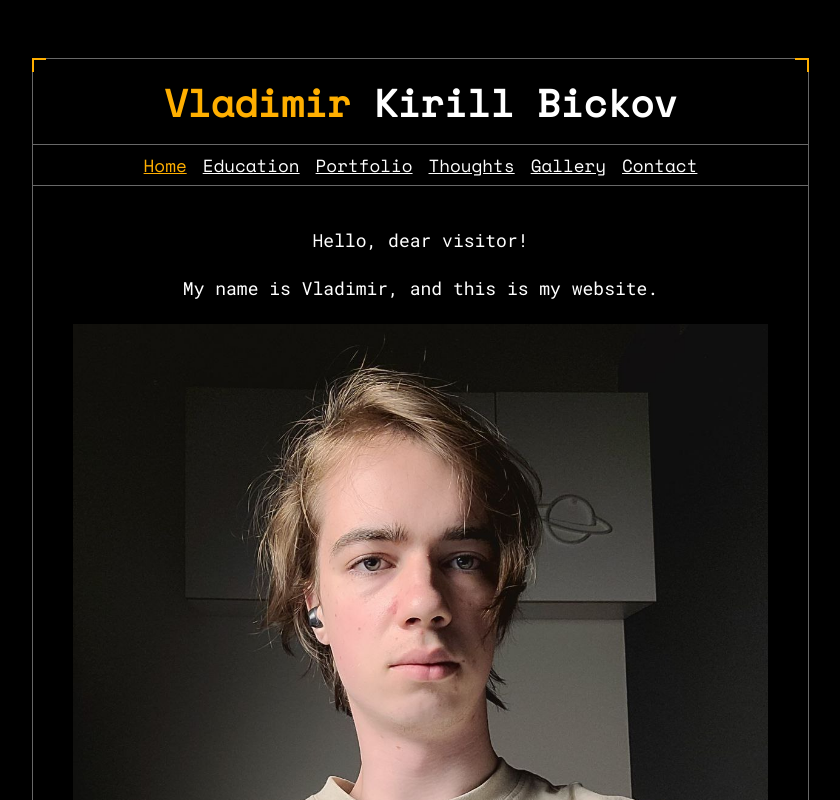
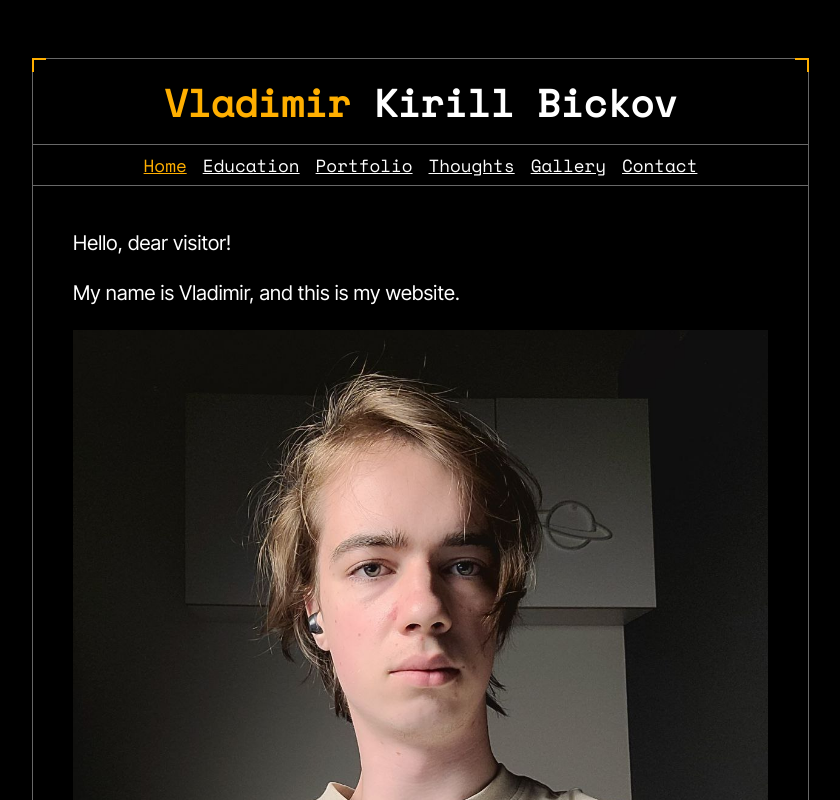
Before and after one commit to nevolodia/nevolodia.github.io, a React (Vite) app: page / in a window 1280 px wide. Shown: the top 800 px of the page, without its empty margins (212-1052 px from the left). Built offline with nearby package versions, Linux system fonts and the light colour scheme.

Commit message:
some updates

```diff
--- a/index.html
+++ b/index.html
@@ -41,27 +41,20 @@
 		--------------------------------------------------------------------
 		-->
 
-		<!-- Preload the critical self-hosted woff2 (the CLS fix). Roboto Mono 400
-		     is the body face; Space Mono 400 covers the headline / nav. Fetched at
-		     highest priority so the real face lands before/at first paint; paired
-		     with metric-matched fallbacks below so the swap causes no layout
-		     shift. crossorigin is required for font preloads. -->
-		<link rel="preload" as="font" type="font/woff2" crossorigin href="/fonts/roboto-mono-latin-400-normal.woff2" />
+		<!-- Preload the critical self-hosted fonts: Inter Tight 400 for body
+		     text and Space Mono 400 for the headline / nav.
+		     crossorigin is required for font preloads. -->
+		<link rel="preload" as="font" type="font/woff2" crossorigin href="/fonts/inter-tight-latin-400-normal.woff2" />
 		<link rel="preload" as="font" type="font/woff2" crossorigin href="/fonts/space-mono-latin-400-normal.woff2" />
 
-		<!-- Critical @font-face declared inline (served verbatim, not bundled by
-		     webpack) so it parses together with the preload at the top of the
-		     head. Each real face pairs with a metric-matched "* Fallback" face
-		     whose ascent/descent/line-gap/size-adjust are derived from the woff2
-		     metrics; the fallback's line box equals the real face's, so the
-		     font-display:swap from fallback -> real produces NO layout shift. -->
+		<!-- Critical @font-face declarations parse alongside the preloads. -->
 		<style>
 			@font-face {
-				font-family: 'Roboto Mono';
+				font-family: 'Inter Tight';
 				font-style: normal;
 				font-weight: 400;
 				font-display: swap;
-				src: url('/fonts/roboto-mono-latin-400-normal.woff2') format('woff2');
+				src: url('/fonts/inter-tight-latin-400-normal.woff2') format('woff2');
 			}
 			@font-face {
 				font-family: 'Space Mono';
@@ -74,14 +67,6 @@
 			/* Metric-matched fallbacks (zero-reflow swap). ascent-override =
 			   ascent/unitsPerEm, descent-override = |descent|/unitsPerEm,
 			   size-adjust = real-advance-em / system-mono-advance-em. */
-			@font-face {
-				font-family: 'Roboto Mono Fallback';
-				src: local('DejaVu Sans Mono'), local('Menlo'), local('Consolas'), local('Courier New');
-				ascent-override: 104.79%;
-				descent-override: 27.10%;
-				line-gap-override: 0%;
-				size-adjust: 100%;
-			}
 			@font-face {
 				font-family: 'Space Mono Fallback';
 				src: local('DejaVu Sans Mono'), local('Menlo'), local('Consolas'), local('Courier New');
--- a/src/css/index.css
+++ b/src/css/index.css
@@ -22,11 +22,17 @@ body {
 /* Typography */
 
 p {
-	font-family: 'Roboto Mono', 'Roboto Mono Fallback', monospace, 'Courier New';
+	font-family: 'Inter Tight', Arial, sans-serif;
+	letter-spacing: 0.01em;
 }
 
 h2, a {
 	font-family: 'Space Mono', 'Space Mono Fallback', monospace, 'Courier New';
+}
+
+.main a {
+	font-family: inherit;
+	font-size: inherit;
 }
 
 h2 {
@@ -34,8 +40,14 @@ h2 {
 	margin: 1.5rem 0;
 }
 
-p, a {
+.main, p, a {
 	font-size: 1.125rem;
+}
+
+@media (min-width: 1050px) {
+	.main, p {
+		font-size: 1.267rem;
+	}
 }
 
 @media (max-width: 777px) {
@@ -43,7 +55,7 @@ p, a {
 		font-size: 1.5rem;
 	}
 
-	p, a {
+	a {
 		font-size: .75rem;
 	}
 }
--- a/src/css/main.css
+++ b/src/css/main.css
@@ -91,6 +91,8 @@
 .main {
 	box-sizing: border-box;
 	padding: 1.25rem 1.125rem 2rem;
+	font-family: 'Inter Tight', Arial, sans-serif;
+	text-align: left;
 }
 
 @media (min-width: 1050px) {
--- a/src/css/thoughts.css
+++ b/src/css/thoughts.css
@@ -42,6 +42,17 @@
     font-size: 1.125rem;
 }
 
+.thought-video
+{
+    display: block;
+    width: 100%;
+    height: auto;
+    box-sizing: border-box;
+    border: 1px solid rgba(255, 255, 255, 0.5);
+    border-radius: 12px;
+    box-shadow: 0 6.68px 40.08px rgba(255, 255, 255, 0.2505);
+}
+
 @media (min-width: 1050px)
 {
     .thought-text
--- a/src/index.tsx
+++ b/src/index.tsx
@@ -2,10 +2,9 @@ import React from 'react';
 import ReactDOM from 'react-dom/client';
 import _main from './pages/_main';
 
-// Critical fonts (Roboto Mono 400 body face + Space Mono 400 headline/nav) are
+// Critical fonts (Inter Tight 400 body face + Space Mono 400 headline/nav) are
 // self-hosted in public/fonts/, PRELOADED, and declared via an inline <style>
-// in public/index.html together with metric-matched fallback faces — the CLS
-// fix. They are intentionally NOT imported here (the bundled css would race
+// in index.html. They are intentionally NOT imported here (the bundled css would race
 // the preloaded declarations). Non-critical fonts stay on fontsource.
 import '@fontsource/abril-fatface/latin-400.css';
 import '@fontsource/roboto/latin-400.css';
--- a/src/pages/education.tsx
+++ b/src/pages/education.tsx
@@ -1,5 +1,6 @@
 // My components
 import Image from "../components/Image";
+import Link from "../components/Link";
 
 // Resources
 import me_in_university_big from '../resources/images/tud.jpg';
@@ -11,17 +12,36 @@ function Education()
 	return (
 		<div>
 			<p>
-				I am studying Computer Science BSc at Technical University of Delft.
+				— BSc Computer Science @ Technical University of Delft
+
+				<br />
+
+				— Exchange @ University of Illinois, Urbana-Champaign
 
 				<br />
 				<br />
 
-				&gt; Research of Reinforcement Learning for Combinatorial Optimization at Dr. Neil Yorke-Smith,
+				&gt; GPA: 8.9/10 (4.0/4.0 US)
 
 				<br />
 				<br />
 
-				&gt; Research of LLM interpretability under supervision of Google, DeepMind and AI4SE Lab researchers.
+				&gt; NeurIPS workshop MLxOR paper, “<Link link="/?p=thoughts&thought=001" a_style={true}>Recursive Latent Graph Model for Capacitated Vehicle Routing Problem</Link>”
+
+				<br />
+				<br />
+
+				&gt; Research in Deep Learning and Latent Recursion for Combinatorial Optimization under the supervision of Dr. Neil Yorke-Smith.
+
+				<br />
+				<br />
+
+				&gt; Research and software project on LLM interpretability under the supervision of researchers from Google, DeepMind and AI4SE Lab.
+
+				<br />
+				<br />
+
+				&gt; Lead organizer of the Latvian AI Olympiad (more in <Link link="/?p=portfolio" a_style={true}>Portfolio</Link>)
 			</p>
 
 			<Image link={me_in_university} link_big={me_in_university_big}/>
--- a/src/pages/thoughts.tsx
+++ b/src/pages/thoughts.tsx
@@ -17,10 +17,12 @@ type Post =
     number: string
     title: string
     content: string
+    video?: string
+    links?: { label: string; href: string }[]
 };
 
 const POSTS: Post[] = [
-    { number: "001", title: post001.title, content: post001.content },
+    { number: "001", ...post001 },
 ].sort((a, b) => Number(a.number) - Number(b.number));
 
 function normalizeThoughtId(id: string): string
@@ -53,6 +55,17 @@ function renderThoughtDetail(post: Post): React.ReactNode
                             </p>
                     )
                 }
+                {post.video && (
+                    <video className="thought-video" controls playsInline preload="metadata" aria-label={`${post.title} video`}>
+                        <source src={post.video} type="video/mp4" />
+                        <a href={post.video}>Download the video</a>
+                    </video>
+                )}
+                {post.links?.map((link) => (
+                    <p key={link.href} className="thought-text">
+                        <a href={link.href}>{link.label}</a>
+                    </p>
+                ))}
             </div>
         </div>
     );
--- a/src/resources/thoughts/001.json
+++ b/src/resources/thoughts/001.json
@@ -1,4 +1,11 @@
 {
-  "title": "Something here.",
-  "content": "I have not written anything here yet. Posts will be added as soon as I will stop being lazy and will start writing."
+  "title": "RELAGRAM",
+  "content": "I have not written anything here yet. Posts will be added as soon as I will stop being lazy and will start writing.",
+  "video": "/thoughts/relagram.mp4",
+  "links": [
+    {
+      "label": "Read the paper on OpenReview",
+      "href": "https://openreview.net/forum?id=bb4DbQgvgM"
+    }
+  ]
 }
```
Also changed, not shown: public/fonts/inter-tight-LICENSE.txt (added), public/fonts/inter-tight-latin-400-normal.woff2 (added), 1 other file (tests, documents, lock files or other folders).
